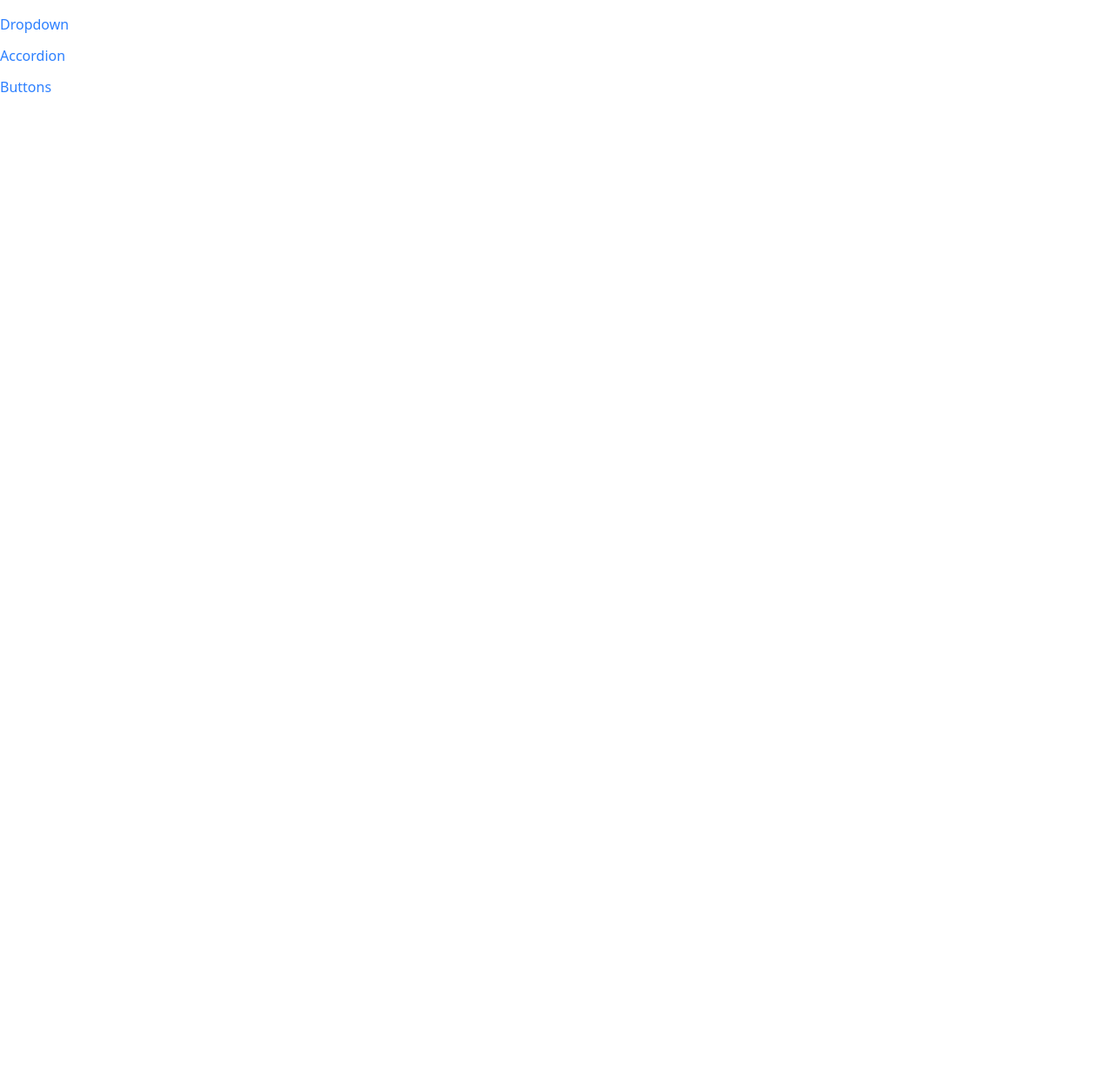
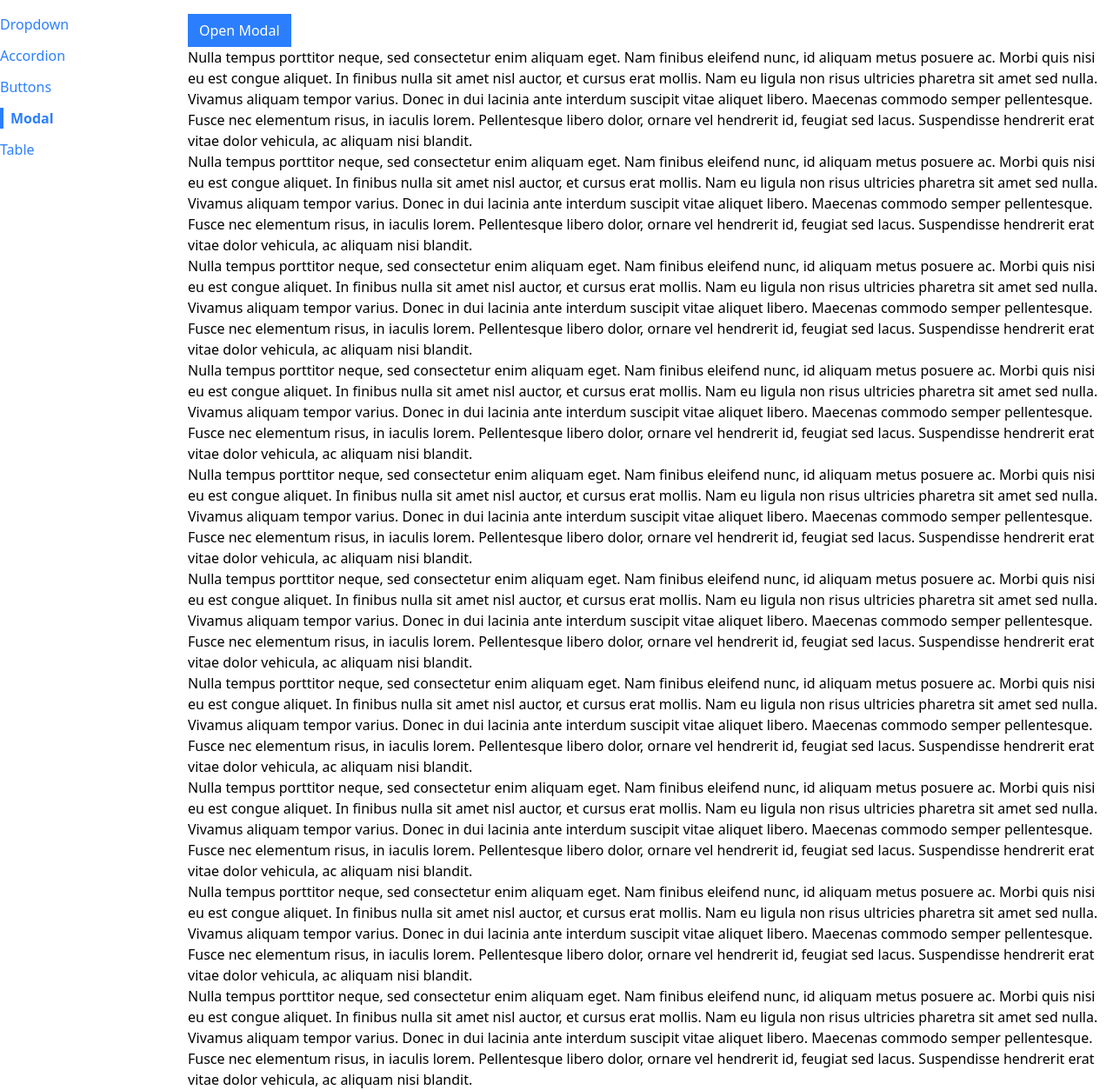
Before and after one commit to PeterBachman100/comps, a React (Vite) app: page /modal in a window 1280 px wide. Shown: the whole page at 87% size. Before the commit the page ends 800 px from the top, so only its background shows below. Built offline with nearby package versions, Linux system fonts and the light colour scheme.

Commit message:
Feat: Modal

```diff
--- a/index.html
+++ b/index.html
@@ -8,6 +8,7 @@
   </head>
   <body>
     <div id="root"></div>
+    <div class="modal-container"></div>
     <script type="module" src="/src/index.js"></script>
   </body>
 </html>
--- a/src/App.js
+++ b/src/App.js
@@ -3,6 +3,8 @@ import AccordionPage from './pages/AccordionPage';
 import DropdownPage from './pages/DropdownPage';
 import SideBar from "./components/Sidebar";
 import ButtonPage from './pages/ButtonPage'
+import ModalPage from "./pages/ModalPage";
+import TablePage from "./pages/TablePage";
 
 function App() {
 
@@ -20,6 +22,12 @@ function App() {
                 <Route path = "/buttons">
                     <ButtonPage />
                 </Route>
+                <Route path = "/modal">
+                    <ModalPage />
+                </Route>
+                <Route path = "/table">
+                    <TablePage />
+                </Route>
             </div>
         </div>
     );
--- /dev/null
+++ b/src/components/Modal.js
@@ -0,0 +1,27 @@
+import { useEffect } from 'react';
+import ReactDOM from 'react-dom';
+
+function Modal({ onClose, children, actionBar }) {
+    useEffect(() => {
+        document.body.classList.add('overflow-hidden');
+
+        return () => {
+            document.body.classList.remove('overflow-hidden');
+        }
+    }, []);
+
+    return ReactDOM.createPortal(
+        <div>
+            <div onClick={onClose} className="fixed inset-0 bg-gray-300 opacity-80"></div>
+            <div className="fixed inset-40 p-10 bg-white">
+                <div className='flex flex-col justify-between h-full'>
+                       {children}
+                    <div className='flex justify-end'>{actionBar}</div>
+                </div>
+            </div>
+        </div>,
+        document.querySelector('.modal-container')
+    );
+};
+
+export default Modal;
--- a/src/components/Sidebar.js
+++ b/src/components/Sidebar.js
@@ -4,7 +4,9 @@ function SideBar() {
     const links = [
         {label: 'Dropdown', path: '/'},
         {label: 'Accordion', path: '/accordion'},
-        {label: 'Buttons', path: '/buttons'}
+        {label: 'Buttons', path: '/buttons'},
+        {label: 'Modal', path: '/modal'},
+        {label: 'Table', path: '/table'}
     ];
 
     const renderedLinks = links.map((link) => {
--- /dev/null
+++ b/src/components/Table.js
@@ -0,0 +1,9 @@
+function Table({ data }) {
+    return (
+        <table>
+
+        </table>
+    );
+}
+
+export default Table;
--- /dev/null
+++ b/src/pages/ModalPage.js
@@ -0,0 +1,67 @@
+import { useState } from "react";
+import Button from "../components/Button";
+import Modal from "../components/Modal";
+
+
+function ModalPage() {
+    const [showModal, setShowModal] = useState(false);
+
+    const handleClick = () => {
+        setShowModal(true);
+    };
+
+    const handleClose = () => {
+        setShowModal(false);
+    };
+
+    const actionBar = (
+        <div>
+            <Button onClick={handleClose} primary>I Accept</Button>
+        </div>
+    );
+
+    const modal = (
+        <Modal onClose={handleClose} actionBar={actionBar}>
+            <p>Here is an important agreement for you to accept.</p>
+        </Modal>
+    );
+
+    return (
+        <div>
+            <Button onClick={handleClick} primary>Open Modal</Button>
+            {showModal && modal}
+            <p>
+                Nulla tempus porttitor neque, sed consectetur enim aliquam eget. Nam finibus eleifend nunc, id aliquam metus posuere ac. Morbi quis nisi eu est congue aliquet. In finibus nulla sit amet nisl auctor, et cursus erat mollis. Nam eu ligula non risus ultricies pharetra sit amet sed nulla. Vivamus aliquam tempor varius. Donec in dui lacinia ante interdum suscipit vitae aliquet libero. Maecenas commodo semper pellentesque. Fusce nec elementum risus, in iaculis lorem. Pellentesque libero dolor, ornare vel hendrerit id, feugiat sed lacus. Suspendisse hendrerit erat vitae dolor vehicula, ac aliquam nisi blandit.
+            </p>
+             <p>
+                Nulla tempus porttitor neque, sed consectetur enim aliquam eget. Nam finibus eleifend nunc, id aliquam metus posuere ac. Morbi quis nisi eu est congue aliquet. In finibus nulla sit amet nisl auctor, et cursus erat mollis. Nam eu ligula non risus ultricies pharetra sit amet sed nulla. Vivamus aliquam tempor varius. Donec in dui lacinia ante interdum suscipit vitae aliquet libero. Maecenas commodo semper pellentesque. Fusce nec elementum risus, in iaculis lorem. Pellentesque libero dolor, ornare vel hendrerit id, feugiat sed lacus. Suspendisse hendrerit erat vitae dolor vehicula, ac aliquam nisi blandit.
+            </p>
+             <p>
+                Nulla tempus porttitor neque, sed consectetur enim aliquam eget. Nam finibus eleifend nunc, id aliquam metus posuere ac. Morbi quis nisi eu est congue aliquet. In finibus nulla sit amet nisl auctor, et cursus erat mollis. Nam eu ligula non risus ultricies pharetra sit amet sed nulla. Vivamus aliquam tempor varius. Donec in dui lacinia ante interdum suscipit vitae aliquet libero. Maecenas commodo semper pellentesque. Fusce nec elementum risus, in iaculis lorem. Pellentesque libero dolor, ornare vel hendrerit id, feugiat sed lacus. Suspendisse hendrerit erat vitae dolor vehicula, ac aliquam nisi blandit.
+            </p>
+             <p>
+                Nulla tempus porttitor neque, sed consectetur enim aliquam eget. Nam finibus eleifend nunc, id aliquam metus posuere ac. Morbi quis nisi eu est congue aliquet. In finibus nulla sit amet nisl auctor, et cursus erat mollis. Nam eu ligula non risus ultricies pharetra sit amet sed nulla. Vivamus aliquam tempor varius. Donec in dui lacinia ante interdum suscipit vitae aliquet libero. Maecenas commodo semper pellentesque. Fusce nec elementum risus, in iaculis lorem. Pellentesque libero dolor, ornare vel hendrerit id, feugiat sed lacus. Suspendisse hendrerit erat vitae dolor vehicula, ac aliquam nisi blandit.
+            </p>
+             <p>
+                Nulla tempus porttitor neque, sed consectetur enim aliquam eget. Nam finibus eleifend nunc, id aliquam metus posuere ac. Morbi quis nisi eu est congue aliquet. In finibus nulla sit amet nisl auctor, et cursus erat mollis. Nam eu ligula non risus ultricies pharetra sit amet sed nulla. Vivamus aliquam tempor varius. Donec in dui lacinia ante interdum suscipit vitae aliquet libero. Maecenas commodo semper pellentesque. Fusce nec elementum risus, in iaculis lorem. Pellentesque libero dolor, ornare vel hendrerit id, feugiat sed lacus. Suspendisse hendrerit erat vitae dolor vehicula, ac aliquam nisi blandit.
+            </p>
+             <p>
+                Nulla tempus porttitor neque, sed consectetur enim aliquam eget. Nam finibus eleifend nunc, id aliquam metus posuere ac. Morbi quis nisi eu est congue aliquet. In finibus nulla sit amet nisl auctor, et cursus erat mollis. Nam eu ligula non risus ultricies pharetra sit amet sed nulla. Vivamus aliquam tempor varius. Donec in dui lacinia ante interdum suscipit vitae aliquet libero. Maecenas commodo semper pellentesque. Fusce nec elementum risus, in iaculis lorem. Pellentesque libero dolor, ornare vel hendrerit id, feugiat sed lacus. Suspendisse hendrerit erat vitae dolor vehicula, ac aliquam nisi blandit.
+            </p>
+             <p>
+                Nulla tempus porttitor neque, sed consectetur enim aliquam eget. Nam finibus eleifend nunc, id aliquam metus posuere ac. Morbi quis nisi eu est congue aliquet. In finibus nulla sit amet nisl auctor, et cursus erat mollis. Nam eu ligula non risus ultricies pharetra sit amet sed nulla. Vivamus aliquam tempor varius. Donec in dui lacinia ante interdum suscipit vitae aliquet libero. Maecenas commodo semper pellentesque. Fusce nec elementum risus, in iaculis lorem. Pellentesque libero dolor, ornare vel hendrerit id, feugiat sed lacus. Suspendisse hendrerit erat vitae dolor vehicula, ac aliquam nisi blandit.
+            </p>
+             <p>
+                Nulla tempus porttitor neque, sed consectetur enim aliquam eget. Nam finibus eleifend nunc, id aliquam metus posuere ac. Morbi quis nisi eu est congue aliquet. In finibus nulla sit amet nisl auctor, et cursus erat mollis. Nam eu ligula non risus ultricies pharetra sit amet sed nulla. Vivamus aliquam tempor varius. Donec in dui lacinia ante interdum suscipit vitae aliquet libero. Maecenas commodo semper pellentesque. Fusce nec elementum risus, in iaculis lorem. Pellentesque libero dolor, ornare vel hendrerit id, feugiat sed lacus. Suspendisse hendrerit erat vitae dolor vehicula, ac aliquam nisi blandit.
+            </p>
+             <p>
+                Nulla tempus porttitor neque, sed consectetur enim aliquam eget. Nam finibus eleifend nunc, id aliquam metus posuere ac. Morbi quis nisi eu est congue aliquet. In finibus nulla sit amet nisl auctor, et cursus erat mollis. Nam eu ligula non risus ultricies pharetra sit amet sed nulla. Vivamus aliquam tempor varius. Donec in dui lacinia ante interdum suscipit vitae aliquet libero. Maecenas commodo semper pellentesque. Fusce nec elementum risus, in iaculis lorem. Pellentesque libero dolor, ornare vel hendrerit id, feugiat sed lacus. Suspendisse hendrerit erat vitae dolor vehicula, ac aliquam nisi blandit.
+            </p>
+             <p>
+                Nulla tempus porttitor neque, sed consectetur enim aliquam eget. Nam finibus eleifend nunc, id aliquam metus posuere ac. Morbi quis nisi eu est congue aliquet. In finibus nulla sit amet nisl auctor, et cursus erat mollis. Nam eu ligula non risus ultricies pharetra sit amet sed nulla. Vivamus aliquam tempor varius. Donec in dui lacinia ante interdum suscipit vitae aliquet libero. Maecenas commodo semper pellentesque. Fusce nec elementum risus, in iaculis lorem. Pellentesque libero dolor, ornare vel hendrerit id, feugiat sed lacus. Suspendisse hendrerit erat vitae dolor vehicula, ac aliquam nisi blandit.
+            </p>
+        </div>
+    );
+}
+
+export default ModalPage
--- /dev/null
+++ b/src/pages/TablePage.js
@@ -0,0 +1,16 @@
+import Table from "../components/Table";
+
+function TablePage() {
+     const data = [
+        {name: 'Orange', color: 'bg-orange-500', score: 5},
+        {name: 'Apple', color: 'bg-red-500', score: 3},
+        {name: 'Banana', color: 'bg-yellow-500', score: 1},
+        {name: 'Lime', color: 'bg-green-500', score: 4},
+    ];
+
+    return (
+        <Table data={data} />
+    );
+}
+
+export default TablePage;
```
